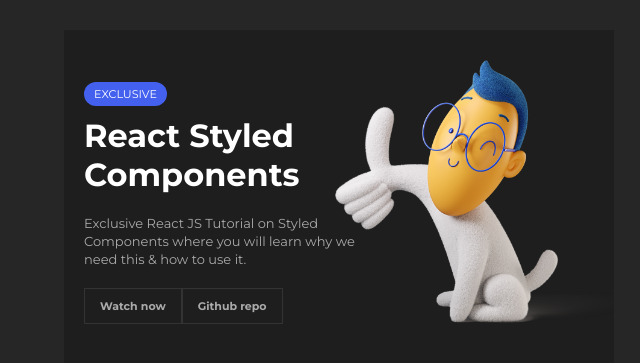
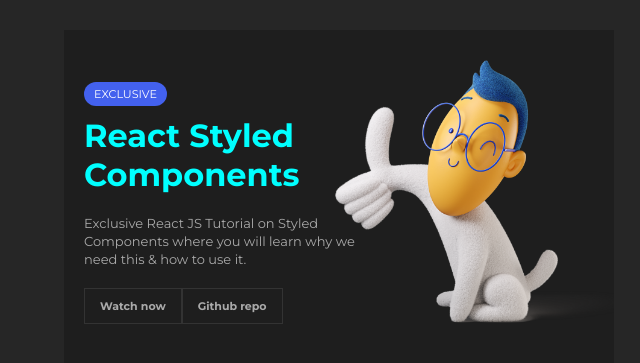
Before and after one commit to abulbashar98/think_in_react_way_by_learnwithsumit, a React (Create React App) app: page / in a window 1280 px wide. Shown: the part 195-558 px from the top of the page, without its empty margins (301-941 px from the left). Built offline with nearby package versions, Linux system fonts and the light colour scheme.

Commit message:
Created Custom Component with that is not a container or an Html element, holds one in it as a sapn, point is that we can make a style custom component using Higher Order Function Pattern.... We can Use props from it the same way, just has to take className prop in original component to style it.

```diff
--- a/src/Components/Card.js
+++ b/src/Components/Card.js
@@ -6,7 +6,8 @@
 // import Tag from './Tag';
 import { CardContainer, ContentContainer, ButtonsContainer } from './Styles/Container.styles';
 import { Tag, H1, P, Image } from './Styles/Elements.styles'
-
+import Title from './Title';
+import { StyledTitle } from './Styles/Custom.styles';
 
 const Card = () => {
     return (
@@ -14,7 +15,12 @@
             <ContentContainer>
                 <Tag color="#4361ee">EXCLUSIVE</Tag>
 
-                <H1>React Styled Components</H1>
+                {/* <H1>
+                    <Title text="React Styled Components"></Title>
+                </H1> */}
+                <H1>
+                    <StyledTitle text="React Styled Components" color="cyan"></StyledTitle>
+                </H1>
                 <P>
                     Exclusive React JS Tutorial on Styled Components where you will learn why we need this & how to use it.
                 </P>
--- /dev/null
+++ b/src/Components/Styles/Custom.styles.js
@@ -0,0 +1,8 @@
+import styled from "styled-components";
+import Title from "../Title";
+
+
+
+export const StyledTitle = styled(Title)`
+    color: ${(props) => props.color};
+`;
--- /dev/null
+++ b/src/Components/Title.js
@@ -0,0 +1,7 @@
+import React from 'react';
+
+const Title = ({ className, text }) => {
+    return <span className={className}>{text}</span>
+};
+
+export default Title;
```
